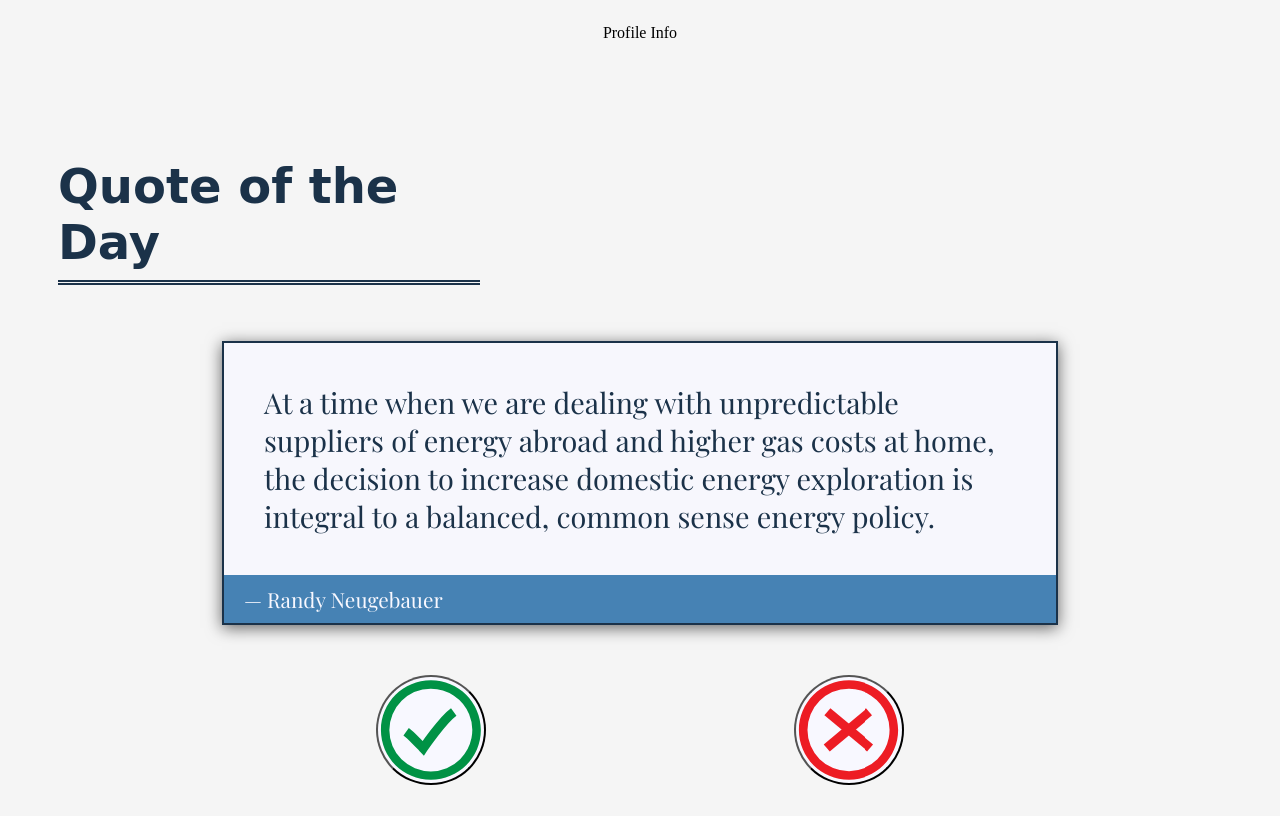
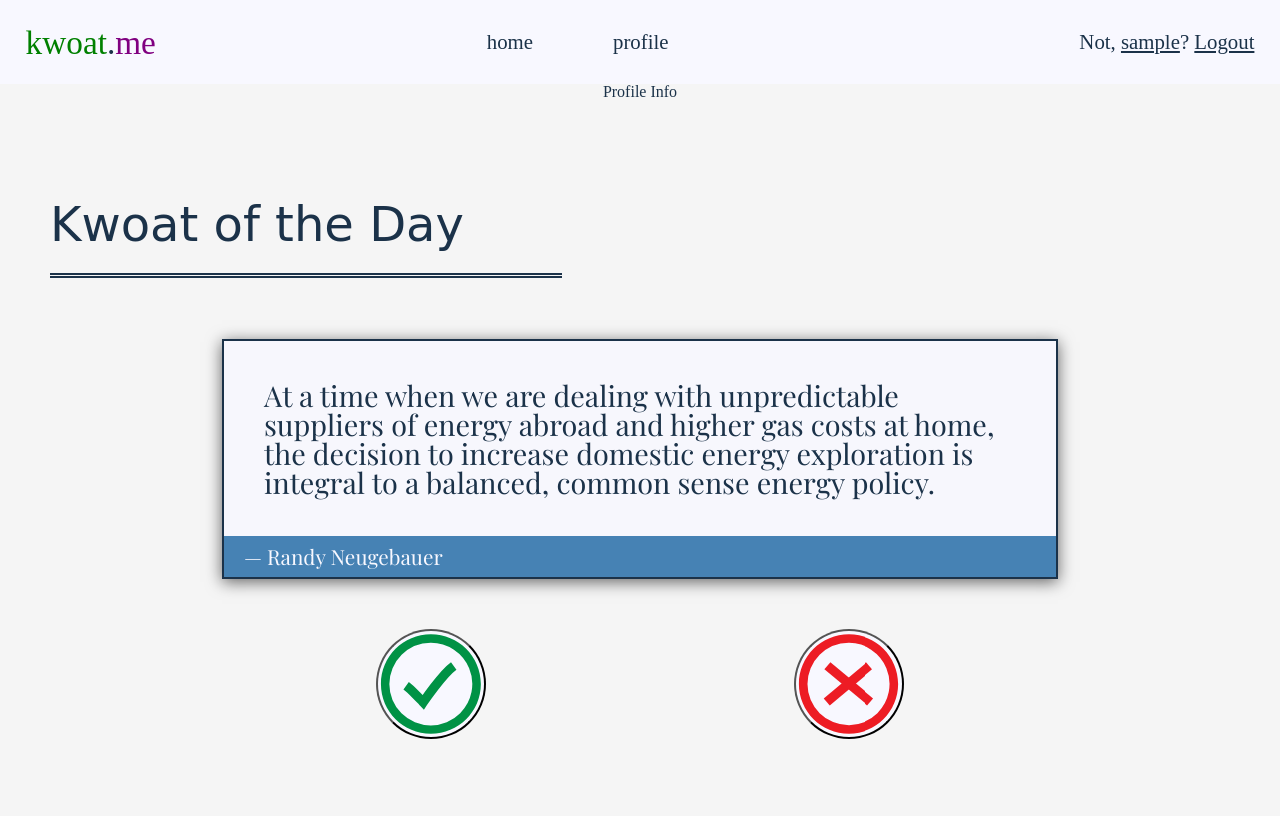
Before and after one commit to winecountry/quote-me, a Django app: a page that uses templates/base.html in a window 1280 px wide. After the commit the page ends 739 px from the top, so only its background shows below. Run offline with Django 3.2, Linux system fonts and the light colour scheme; the visitor is signed in with stand-in values (Sample User, id 1); data comes from the database, SQL or seed files in the repository.

Commit message:
Add navigation bar to base template.

```diff
--- a/daily_quote/urls.py
+++ b/daily_quote/urls.py
@@ -3,5 +3,5 @@ from django.conf.urls import include, url
 from . import views
 
 urlpatterns = [
-    url(r'^(?P<username>.+)/$', views.user_profile),
+    url(r'^(?P<username>.+)/$', views.user_profile, name='profile'),
 ]
--- a/daily_quote/views.py
+++ b/daily_quote/views.py
@@ -6,6 +6,7 @@ from daily_quote.models import Profile
 
 def user_profile(request, username):
     context = {
+        'current_route': 'profile',
         'my_profile': False,
     }
 
--- a/gulpfile.js
+++ b/gulpfile.js
@@ -52,7 +52,7 @@ gulp.task('js-watch', ['js'], function (done) {
     done();
 });
 
-gulp.task('default', ['js'], function () {
+gulp.task('default', ['compass', 'js'], function () {
     browserSync.init({
         proxy: "localhost:8000"
     });
--- a/quote_me/urls.py
+++ b/quote_me/urls.py
@@ -20,7 +20,7 @@ from django.contrib.auth import views as auth_views
 from . import views
 
 urlpatterns = [
-    url(r'^$', views.home),
+    url(r'^$', views.home, name='home'),
     url(r'^admin/', admin.site.urls),
     url(r'^api/', include('daily_quote.api.urls')),
     url(r'^login/$', auth_views.login, name='login'),
@@ -31,6 +31,6 @@ urlpatterns = [
     url(r'^reset/(?P<uidb64>[0-9A-Za-z_\-]+)/(?P<token>[0-9A-Za-z]{1,13}-[0-9A-Za-z]{1,20})/$',
         auth_views.password_reset_confirm, name='password_reset_confirm'),
     url(r'^reset/done/$', auth_views.password_reset_complete, name='password_reset_complete'),
-    url(r'^signup/$', views.signup),
+    url(r'^signup/$', views.signup, name='signup'),
     url(r'^', include('daily_quote.urls')),
 ]
--- a/static/dist/css/style.css
+++ b/static/dist/css/style.css
@@ -1,33 +1,123 @@
 @import url("https://fonts.googleapis.com/css?family=Playfair+Display|Raleway");
+html, body, div, span, applet, object, iframe,
+h1, h2, h3, h4, h5, h6, p, blockquote, pre,
+a, abbr, acronym, address, big, cite, code,
+del, dfn, em, img, ins, kbd, q, s, samp,
+small, strike, strong, sub, sup, tt, var,
+b, u, i, center,
+dl, dt, dd, ol, ul, li,
+fieldset, form, label, legend,
+table, caption, tbody, tfoot, thead, tr, th, td,
+article, aside, canvas, details, embed,
+figure, figcaption, footer, header, hgroup,
+menu, nav, output, ruby, section, summary,
+time, mark, audio, video {
+  margin: 0;
+  padding: 0;
+  border: 0;
+  font: inherit;
+  font-size: 100%;
+  vertical-align: baseline;
+}
+
+html {
+  line-height: 1;
+}
+
+ol, ul {
+  list-style: none;
+}
+
+table {
+  border-collapse: collapse;
+  border-spacing: 0;
+}
+
+caption, th, td {
+  text-align: left;
+  font-weight: normal;
+  vertical-align: middle;
+}
+
+q, blockquote {
+  quotes: none;
+}
+q:before, q:after, blockquote:before, blockquote:after {
+  content: "";
+  content: none;
+}
+
+a img {
+  border: none;
+}
+
+article, aside, details, figcaption, figure, footer, header, hgroup, main, menu, nav, section, summary {
+  display: block;
+}
+
 body {
   display: flex;
   flex-direction: column;
   align-items: center;
   justify-content: flex-start;
   min-height: 100vh;
+  color: #1b3249;
   background-color: whitesmoke;
 }
 
-h1 {
+h3 {
   align-self: flex-start;
   margin-top: 100px;
   margin-left: 50px;
   font-size: 3em;
   font-family: 'Railway', cursive;
-  color: #1b3249;
-  padding-bottom: 10px;
-  width: 33vw;
+  padding-bottom: 25px;
+  width: 40vw;
   border-bottom: 5px double #1b3249;
 }
 
-main {
+article {
   margin: auto 0;
 }
 
+#navbar {
+  display: flex;
+  align-items: center;
+  justify-content: space-between;
+  width: 100vw;
+  padding: 2%;
+  box-sizing: border-box;
+  font-size: 1.3em;
+  background-color: ghostwhite;
+}
+#navbar #kwoat {
+  font-size: 1.6em;
+  text-decoration: none;
+}
+#navbar #kwoat .primary {
+  color: green;
+}
+#navbar #kwoat .secondary {
+  color: purple;
+}
+#navbar a {
+  color: #1b3249;
+}
+#navbar ul {
+  display: flex;
+  align-items: center;
+  justify-content: space-between;
+}
+#navbar ul li {
+  padding-right: 80px;
+}
+#navbar ul li a {
+  text-decoration: none;
+}
+
 #quote_container {
-  font-family: 'Playfair Display', cursive;
+  font-family: "Playfair Display", cursive;
   max-width: 65vw;
-  color: #1b3249;
   background-color: rgba(248, 248, 255, 0.8);
   border: 2px solid #1b3249;
   box-shadow: 0 3px 15px rgba(0, 0, 0, 0.6);
--- a/static/src/sass/style.scss
+++ b/static/src/sass/style.scss
@@ -1,4 +1,5 @@
 @import url('https://fonts.googleapis.com/css?family=Playfair+Display|Raleway');
+@import "compass/reset";
 
 $bg-color: whitesmoke;
 $accent-color: ghostwhite;
@@ -9,35 +10,92 @@ $theme-color-highlight: steelblue;
 $btn-like-color: forestgreen;
 $btn-dislike-color: #cc1111;
 
+$font-stack: 'Playfair Display', cursive;
+
+@mixin rank-button($rank, $color) {
+  background-image: image-url("SVG/" + $rank + ".svg");
+  &:active {
+    background: $color image-url("SVG/" + $rank + "-active.svg");
+  }
+  &:disabled {
+    background-image: image-url("SVG/" + $rank + "-disabled.svg");
+  }
+  &.selected {
+    background-color: transparentize($color, 0.4);
+  }
+}
+
 body {
   display: flex;
   flex-direction: column;
   align-items: center;
   justify-content: flex-start;
   min-height: 100vh;
+  color: $theme-color;
   background-color: $bg-color;
 }
 
-h1 {
+h3 {
   align-self: flex-start;
   margin-top: 100px;
   margin-left: 50px;
   font-size: 3em;
   font-family: 'Railway', cursive;
-    color: #1b3249;
-    padding-bottom: 10px;
-    width: 33vw;
+  padding-bottom: 25px;
+  width: 40vw;
   border-bottom: 5px double #1b3249;
 }
 
-main {
+article {
   margin: auto 0;
 }
 
+#navbar {
+  display: flex;
+  align-items: center;
+  justify-content: space-between;
+  width: 100vw;
+  padding: 2%;
+  box-sizing: border-box;
+  font-size: 1.3em;
+  background-color: $accent-color;
+
+  #kwoat {
+    font-size: 1.6em;
+
+    .primary {
+      color: green;
+    }
+
+    .secondary {
+      color: purple;
+    }
+
+    text-decoration: none;
+  }
+
+  a {
+    color: $theme-color;
+  }
+
+  ul {
+    display: flex;
+    align-items: center;
+    justify-content: space-between;
+
+    li {
+      padding-right: 80px;
+
+      a {
+        text-decoration: none;
+      }
+    }
+  }
+}
+
 #quote_container {
-    font-family: 'Playfair Display', cursive;
+  font-family: $font-stack;
   max-width: 65vw;
-    color: $theme-color;
   background-color: transparentize($accent-color, 0.2);
   border: 2px solid $theme-color;
   box-shadow: 0 3px 15px transparentize(black, 0.4);
@@ -75,29 +133,11 @@ main {
     border-radius: 50%;
 
     &#like {
-            background-image: image-url("SVG/like.svg");
-            &:active {
-                background: $btn-like-color image-url("SVG/like-active.svg");
-            }
-            &:disabled {
-                background-image: image-url("SVG/like-disabled.svg");
-            }
-            &.selected {
-                background-color: transparentize($btn-like-color, 0.4);
-            }
+      @include rank-button('like', $btn-like-color);
     }
 
     &#dislike {
-            background-image: image-url("SVG/dislike.svg");
-            &:active {
-                background: $btn-dislike-color image-url("SVG/dislike-active.svg");
-            }
-            &:disabled {
-                background-image: image-url("SVG/dislike-disabled.svg");
-            }
-            &.selected {
-                background-color: transparentize($btn-dislike-color, 0.4);
-            }
+      @include rank-button('dislike', $btn-dislike-color);
     }
 
     &:disabled {
--- a/templates/base.html
+++ b/templates/base.html
@@ -8,6 +8,25 @@
     <title>Kwoat.me</title>
 </head>
 <body>
+<nav id="navbar">
+    <a href="{% url 'home' %}" id="kwoat"><span class="primary">kwoat</span>.<span class="secondary">me</span></a>
+    {% if user.is_authenticated %}
+        <ul>
+            <li><a {% if selected == 'home' %} class="selected" {% endif %}
+                    href="{% url 'home' %}">home</a></li>
+            <li><a {% if selected == 'profile' %} class="selected" {% endif %}
+                    href="{% url 'profile' user.username %}">profile</a></li>
+        </ul>
+    {% endif %}
+    <div>
+        {% if user.is_authenticated %}
+            <p>Not, <a href="{% url 'profile' user.username %}">{{ user.username }}</a>?
+                <a href="{% url 'logout' %}?next=/">Logout</a></p>
+        {% else %}
+            <p><a href="{% url 'login' %}">Log in</a> or <a href="{% url 'signup' %}">Sign up</a></p>
+        {% endif %}
+    </div>
+</nav>
 {% block signup %}
 {% endblock %}
 {% block daily_quote %}
--- a/templates/daily_quote/base_daily_quote.html
+++ b/templates/daily_quote/base_daily_quote.html
@@ -6,8 +6,8 @@
 
 {% block profile_info %}
 {% endblock profile_info %}
-<h1>Quote of the Day</h1>
-<main>
+<h3>Kwoat of the Day</h3>
+<article>
     <div id="quote_container">
         <blockquote id="quote_string">{{ quote.text }}</blockquote>
         <div id="author">&mdash; {{ quote.author }}</div>
@@ -15,7 +15,8 @@
 
     {% block rank_controls %}
     {% endblock rank_controls %}
-</main>
+</article>
+
 {% block feed %}
 {% endblock feed %}
 {% endblock daily_quote %}
--- a/templates/quote_me/home.html
+++ b/templates/quote_me/home.html
@@ -1,9 +1,4 @@
 {% extends "daily_quote/base_daily_quote.html" %}
 
 {% block home %}
-    {% if user.is_authenticated %}
-        <p class="display-4">Hello, {{ user.username }}</p>
-    {% else %}
-        <a class="lead" href="{% url 'login' %}">Log in</a>
-    {% endif %}
 {% endblock home %}
```
Also changed, not shown: quote_me/views.py (+6 -1 lines), templates/navigation.html (added). Lines whose indentation alone changed are shown as unchanged.
